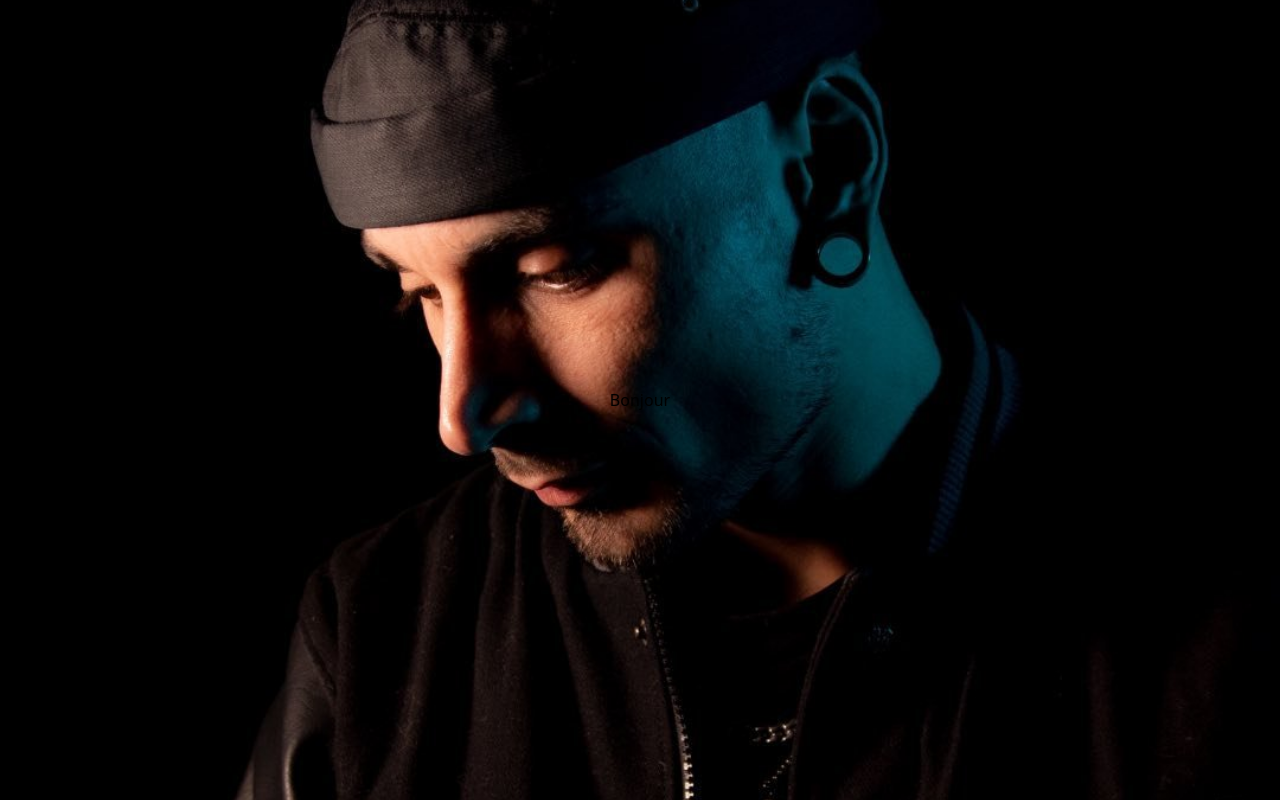
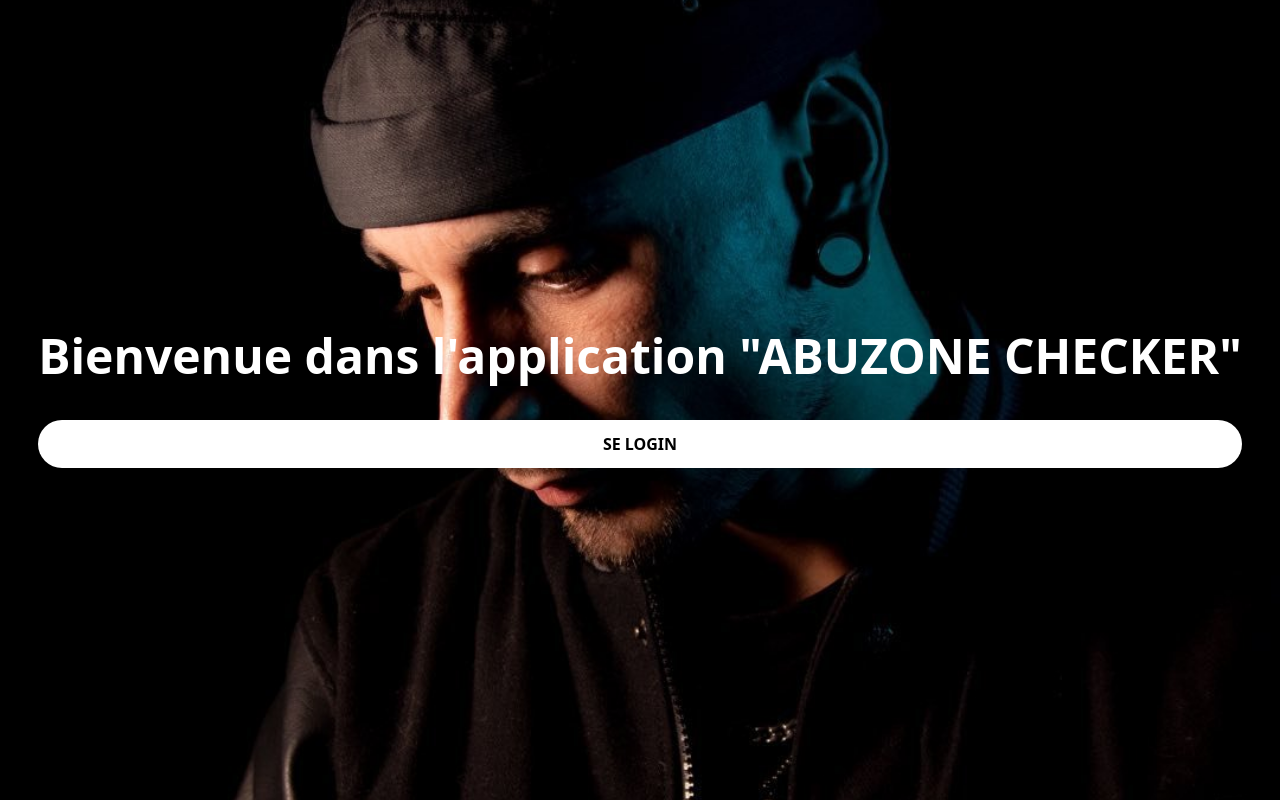
Before and after one commit to Devbrek/lensdesk-demo, a Next.js app: page / in a window 1280 px wide. Built offline with nearby package versions, Linux system fonts and the light colour scheme.

Commit message:
modif page.tsx

```diff
--- a/app/page.tsx
+++ b/app/page.tsx
@@ -1,7 +1,23 @@
+import { useRouter } from "next/navigation";
+
 export default function Home() {
+  const router = useRouter();
+
   return (
     <div>
-      <main>Bonjour</main>
+      <main>
+        <div className="min-h-screen flex flex-col items-center justify-center  p-5">
+          <h1 className="text-5xl font-bold mb-8 text-white">
+            Bienvenue dans l&apos;application &quot;ABUZONE CHECKER&quot;
+          </h1>
+          <button
+            onClick={() => router.push("/login")}
+            className="w-full px-5 bg-white text-black rounded-full py-3 mt-2 font-semibold hover:bg-gray-200 transition uppercase"
+          >
+            Se login
+          </button>
+        </div>
+      </main>
     </div>
   );
 }
```
